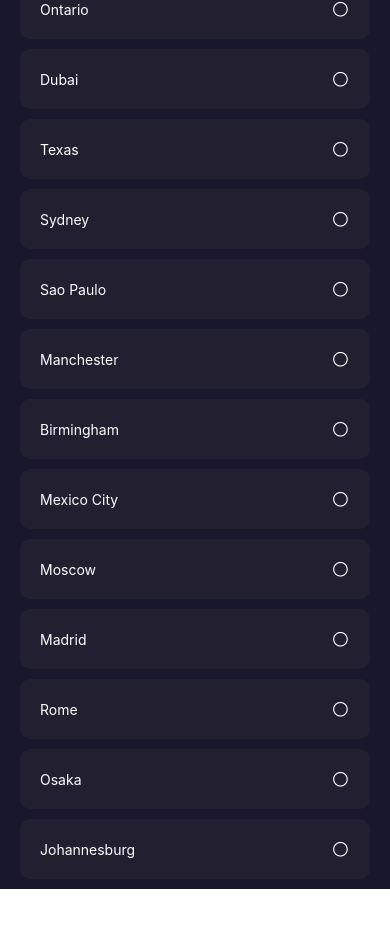
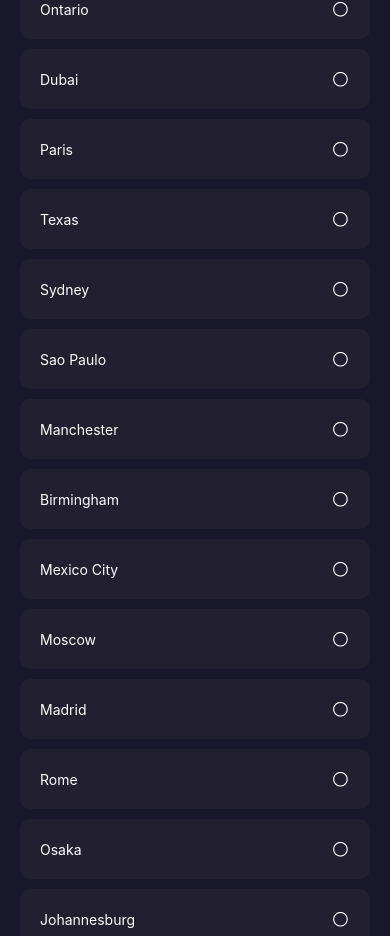
Before and after one commit to TorsuD/Weather-Application, a React Native app: screen /Login in a window 390 px wide. Shown: the part 2396-3332 px from the top of the page. Before the commit the page ends 3285 px from the top, so only its background shows below. Built offline with nearby package versions, Linux system fonts and the light colour scheme; no server answers.

Commit message:
Added a city to the Front page

```diff
--- a/screens/Login.js
+++ b/screens/Login.js
@@ -84,7 +84,7 @@ export default function Login(params) {
     "Chicago",
     "Ontario",
     "Dubai",
-
+    "Paris",
     "Texas",
     "Sydney",
     "Sao Paulo",
```
